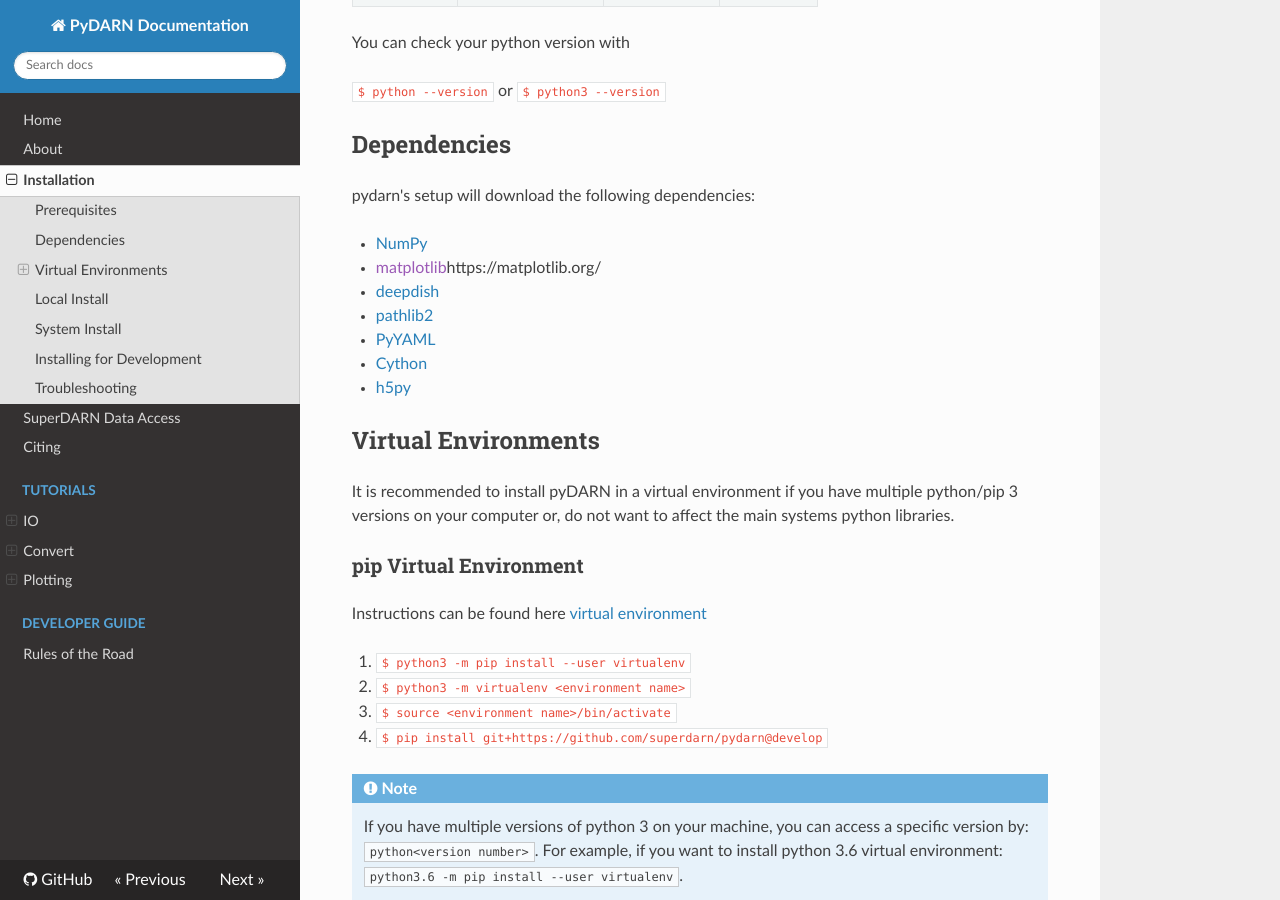
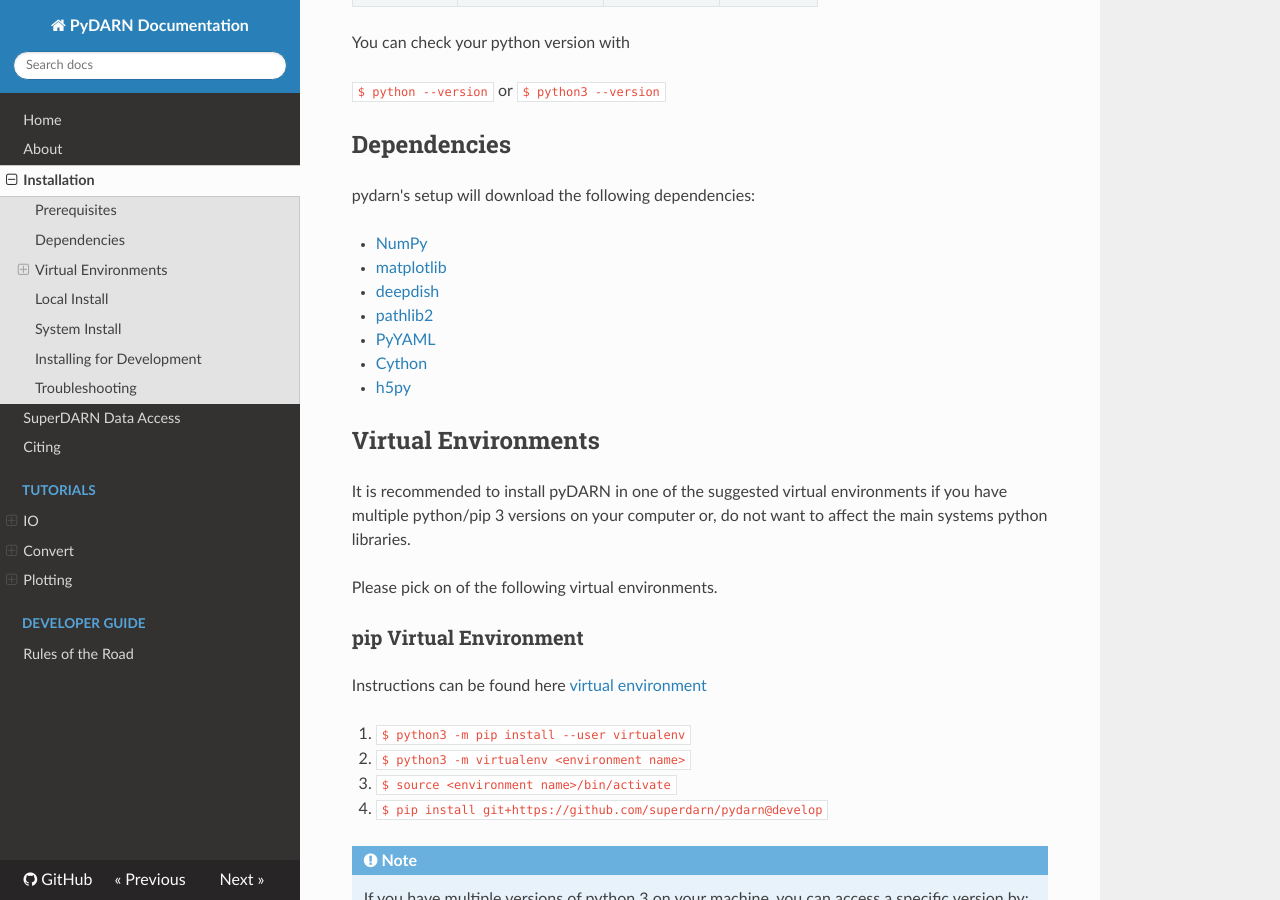
Before and after one commit to SuperDARN/pydarn, an MkDocs documentation site: the page built from docs/user/install.md, in a window 1280 px wide and 900 px high, scrolled down 401 px. Built offline with MkDocs 1.6.1, drawn with Linux system fonts in a browser that asks for light colours; nearby versions of some CDN libraries.

Commit message:
added Kevin's suggestions on install.md

```diff
--- a/docs/user/install.md
+++ b/docs/user/install.md
@@ -21,7 +21,7 @@ You can check your python version with
 pydarn's setup will download the following dependencies:
 
 - [NumPy](https://numpy.org/)
-- [matplotlib]()https://matplotlib.org/
+- [matplotlib](https://matplotlib.org/)
 - [deepdish](https://deepdish.readthedocs.io/en/latest/api_io.html)
 - [pathlib2](https://docs.python.org/dev/library/pathlib.html)
 - [PyYAML](https://pyyaml.org/wiki/PyYAMLDocumentation)
@@ -29,7 +29,9 @@ pydarn's setup will download the following dependencies:
 - [h5py](https://www.h5py.org/)
 
 ## Virtual Environments
-It is recommended to install pyDARN in a virtual environment if you have multiple python/pip 3 versions on your computer or, do not want to affect the main systems python libraries.
+It is recommended to install pyDARN in one of the suggested virtual environments if you have multiple python/pip 3 versions on your computer or, do not want to affect the main systems python libraries.
+
+Please pick on of the following virtual environments.
 
 ### pip Virtual Environment
 Instructions can be found here [virtual environment](https://packaging.python.org/guides/installing-using-pip-and-virtual-environments/)
```
